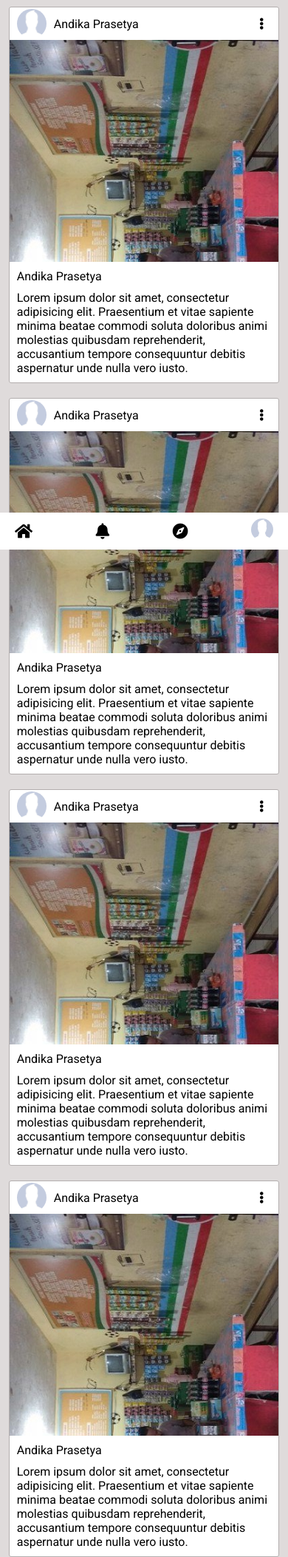
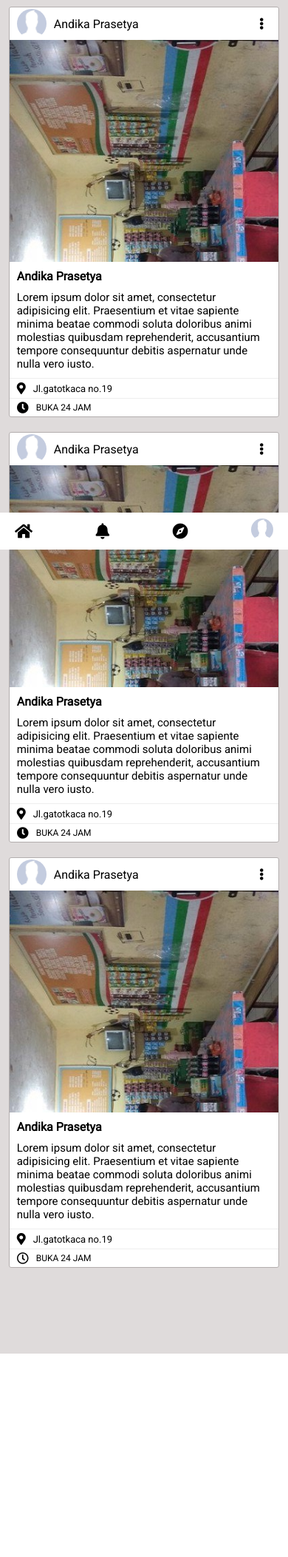
Before and after one commit to AndikaPrsty/KulinerBantul, a CodeIgniter app: page /database/ in a window 390 px wide. Shown: the part 101-2206 px from the top of the page at 74% size. After the commit the page ends 1931 px from the top, so only its background shows below. Run offline with CodeIgniter, Linux system fonts and the light colour scheme; some libraries are stand-ins or nearby versions.

Commit message:
improve responsive and change navbar and event to fixed on dekstop mode

```diff
--- a/application/views/home/index.php
+++ b/application/views/home/index.php
@@ -49,18 +49,15 @@
                         <p class="nama">Andika Prasetya</p>
                         <p class="caption">Lorem ipsum dolor sit amet, consectetur adipisicing elit. Praesentium et vitae sapiente minima beatae commodi soluta doloribus animi molestias quibusdam reprehenderit, accusantium tempore consequuntur debitis aspernatur unde nulla vero iusto.</p>
                     </div>
-                </div>
-                <div class="post-container">
-                    <div class="post-content-header">
-                        <img src="<?= base_url('/assets/img/default.jpg') ?>" alt="">
-                        <p>Andika Prasetya</p>
-                        <i class="fas fa-ellipsis-v"></i>
-                    </div>
-                    <div class="post-content-img">
-                    </div>
-                    <div class="post-content-caption">
-                        <p class="nama">Andika Prasetya</p>
-                        <p class="caption">Lorem ipsum dolor sit amet, consectetur adipisicing elit. Praesentium et vitae sapiente minima beatae commodi soluta doloribus animi molestias quibusdam reprehenderit, accusantium tempore consequuntur debitis aspernatur unde nulla vero iusto.</p>
+                    <div class="post-content-info">
+                        <div class="alamat">
+                            <i class="fas fa-map-marker-alt"></i>
+                            <P>Jl.gatotkaca no.19</P>
+                        </div>
+                        <div class="jam-buka">
+                            <i class="fas fa-clock"></i>
+                            <p>BUKA 24 JAM</p>
+                        </div>
                     </div>
                 </div>
                 <div class="post-container">
@@ -75,6 +72,16 @@
                         <p class="nama">Andika Prasetya</p>
                         <p class="caption">Lorem ipsum dolor sit amet, consectetur adipisicing elit. Praesentium et vitae sapiente minima beatae commodi soluta doloribus animi molestias quibusdam reprehenderit, accusantium tempore consequuntur debitis aspernatur unde nulla vero iusto.</p>
                     </div>
+                    <div class="post-content-info">
+                        <div class="alamat">
+                            <i class="fas fa-map-marker-alt"></i>
+                            <P>Jl.gatotkaca no.19</P>
+                        </div>
+                        <div class="jam-buka">
+                            <i class="fas fa-clock"></i>
+                            <p>BUKA 24 JAM</p>
+                        </div>
+                    </div>
                 </div>
                 <div class="post-container">
                     <div class="post-content-header">
@@ -87,6 +94,16 @@
                     <div class="post-content-caption">
                         <p class="nama">Andika Prasetya</p>
                         <p class="caption">Lorem ipsum dolor sit amet, consectetur adipisicing elit. Praesentium et vitae sapiente minima beatae commodi soluta doloribus animi molestias quibusdam reprehenderit, accusantium tempore consequuntur debitis aspernatur unde nulla vero iusto.</p>
+                    </div>
+                    <div class="post-content-info">
+                        <div class="alamat">
+                            <i class="fas fa-map-marker-alt"></i>
+                            <P>Jl.gatotkaca no.19</P>
+                        </div>
+                        <div class="jam-buka">
+                            <i class="far fa-clock"></i>
+                            <p>BUKA 24 JAM</p>
+                        </div>
                     </div>
                 </div>
             </div>
--- a/assets/css/style.css
+++ b/assets/css/style.css
@@ -17,14 +17,15 @@ nav {
 	height: 50px;
 	align-items: center;
 	padding: 0 15%;
-	position: relative;
+	position: fixed;
+	top: 0;
 	z-index: 100;
 }
 .nav-img {
 	background: url("../img/nav.jpg");
 	background-repeat: no-repeat;
 	background-size: cover;
-	position: absolute;
+	position: fixed;
 	top: 0;
 	height: 50px;
 	max-width: 3800px;
@@ -51,7 +52,7 @@ nav {
 		rgba(0, 0, 0, 0.164),
 		rgba(0, 0, 0, 0.658)
 	);
-	position: absolute;
+	position: fixed;
 }
 
 nav .nav-search {
@@ -112,11 +113,12 @@ nav .nav-menu img {
 }
 
 .content {
-	margin-top: 10px;
+	margin-top: 70px;
 	padding: 0 15%;
 	display: grid;
-	grid-template-columns: 1.3fr 1fr;
+	grid-template-columns: 2fr 1fr;
 	grid-gap: 15px;
+	position: relative;
 }
 .content .post {
 	background-color: #dfdbdb;
@@ -124,8 +126,6 @@ nav .nav-menu img {
 	grid-template-columns: 1fr;
 	grid-gap: 20px 100px;
 	transition: ease-in-out 0.5s;
-	max-height: 768px;
-	height: 100%;
 }
 .content .post::-webkit-scrollbar {
 	width: 0px;
@@ -134,6 +134,10 @@ nav .nav-menu img {
 .content .event {
 	background-color: #dfdbdb;
 	transition: ease-in-out 0.5s;
+	position: fixed;
+	right: 15%;
+	background-color: blue;
+	width: 21%;
 }
 .mobile-nav-content {
 	display: none;
@@ -204,11 +208,35 @@ nav .nav-menu img {
 }
 
 .content .post .post-container .post-content-caption .nama {
-	font-weight: 550;
+	font-weight: bold;
 	margin: 10px;
 }
 .content .post .post-container .post-content-caption .caption {
 	margin: 10px;
+}
+.content .post .post-container .post-content-info {
+	border-top: groove 1.5px;
+}
+.content .post .post-container .post-content-info .alamat {
+	margin: 5px;
+	margin-left: 10px;
+	display: flex;
+	align-items: center;
+}
+.content .post .post-container .post-content-info .alamat i {
+	margin-right: 10px;
+}
+.content .post .post-container .post-content-info .jam-buka {
+	border-top: groove 1px;
+	display: flex;
+	align-items: center;
+}
+.content .post .post-container .post-content-info .jam-buka i {
+	margin-left: 10px;
+}
+
+.content .post .post-container .post-content-info .jam-buka p {
+	margin: 5px 0 5px 10px;
 }
 
 @media screen and (max-width: 650px) {
@@ -273,6 +301,10 @@ nav .nav-menu img {
 	.content .event {
 		transform: translateX(100%);
 	}
+
+	.content .post .post-container {
+		margin-bottom: 0px;
+	}
 }
 @media screen and (max-width: 768px) {
 	nav {
@@ -325,18 +357,27 @@ nav .nav-menu img {
 		padding: 0 3%;
 		margin-bottom: 70px;
 	}
-	content .post {
-		margin-top: 50px;
-		max-width: 300px;
+	.content .post .post-container {
+		transition: transform ease-in-out 0.5s;
+		opacity: 1;
 	}
+
+	/* .content .post .post-container.hide {
+		transition: transform ease-in-out 0.5s;
+		opacity: 0;
+		display: none;
+	} */
 	.content .post.hide {
 		transform: translateX(130%);
+		position: fixed;
 	}
 	.content .event {
 		position: absolute;
 		margin-top: 12px;
 		max-width: 768px;
-		width: 93.5%;
+		width: 100%;
+		right: 0;
+		position: relative;
 		background-color: #ff0000;
 		transform: translateX(-130%);
 	}
@@ -346,4 +387,30 @@ nav .nav-menu img {
 	.content .post .post-container .post-content-img {
 		height: 300px;
 	}
+	.content .post .post-container .post-content-caption .nama {
+		font-weight: bold;
+	}
+	.content .post .post-container .post-content-caption .caption {
+		font-size: 15px;
+	}
+
+	.content .post .post-container .post-content-info .jam-buka p {
+		font-size: 12px;
+	}
+
+	.content .post .post-container .post-content-info .alamat p {
+		font-size: 13px;
+	}
+	nav {
+		position: relative;
+	}
+	.nav-img {
+		position: absolute;
+	}
+	.nav-gradient {
+		position: absolute;
+	}
+	.content {
+		margin-top: 10px;
+	}
 }
--- a/assets/js/script.js
+++ b/assets/js/script.js
@@ -3,10 +3,24 @@ document.querySelector(".post-nav").addEventListener("click", () => {
 	document.querySelector(".event-nav").classList.remove("active");
 	document.querySelector(".content .event").classList.remove("show");
 	document.querySelector(".content .post").classList.remove("hide");
+	document
+		.querySelector(".content .post .post-container")
+		.classList.remove("hide");
 });
 document.querySelector(".event-nav").addEventListener("click", () => {
 	document.querySelector(".event-nav").classList.add("active");
 	document.querySelector(".post-nav").classList.remove("active");
 	document.querySelector(".content .post").classList.add("hide");
+	document
+		.querySelector(".content .post .post-container")
+		.classList.add("hide");
 	document.querySelector(".content .event").classList.add("show");
 });
+
+const base_url = `${window.location.origin}/KulinerBantul/`;
+document
+	.querySelector(".content .post .post-container .post-content-img")
+	.addEventListener("click", () => {
+		console.log("clicked");
+		alert(base_url);
+	});
```
